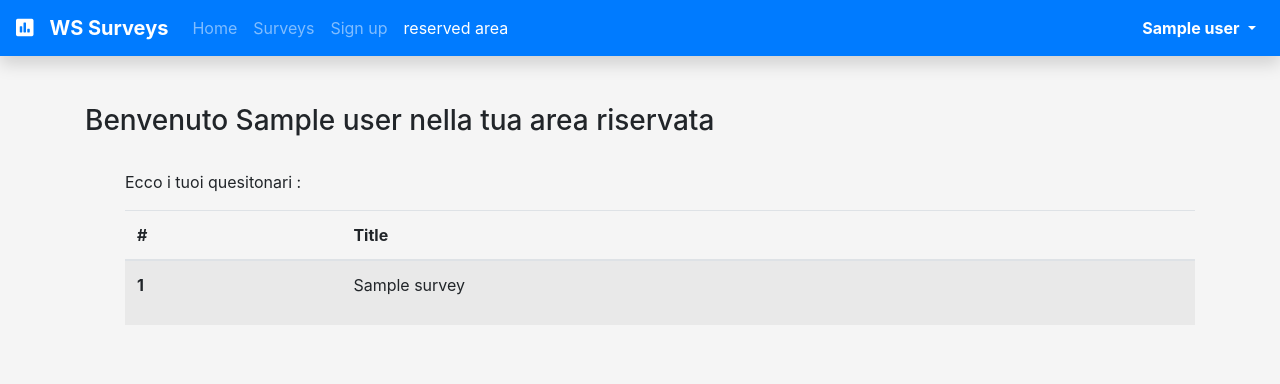
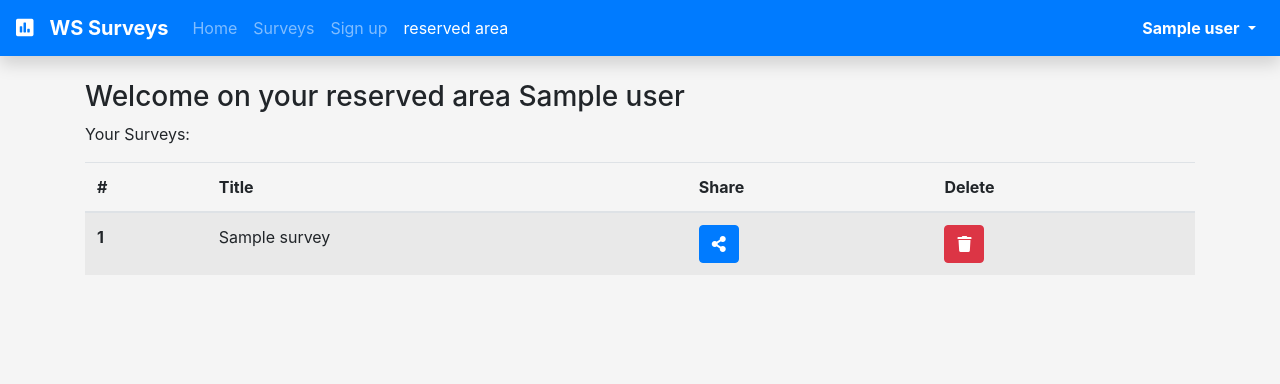
Before and after one commit to alessandrog98/Progetto-BD-2021, a Flask app: page /account/reservedarea in a window 1280 px wide. Shown: the top 384 px of the page. Run offline with Flask 2, Linux system fonts and the light colour scheme; a user stored in the database is signed in; tables that the repository leaves empty hold one stand-in row (values such as "Sample post"); some libraries are stand-ins or nearby versions.

Commit message:
Edit reserved

```diff
--- a/Site_code/static/js/reserved.js
+++ b/Site_code/static/js/reserved.js
@@ -1,9 +1,7 @@
-console.log("caricato")
-
-$(document).ready(function(){
+/*$(function(){
     $(".table").on('click', 'tr', function (e) {
         e.preventDefault();
         var id = $(this).attr('value');
         window.location.href = 'http://127.0.0.1:5000/survey/'+id+'/summary_questions/'
     })
-})
+})*/
--- a/Site_code/templates/front/reserved.html
+++ b/Site_code/templates/front/reserved.html
@@ -1,47 +1,34 @@
 {% extends "base_generic.html" %}
 
 {% block head %}
-    <script src="{{ static('js/reserved.js') }}"></script>
+{#    <script src="{{ static('js/reserved.js') }}"></script>#}
 {% endblock %}
 
+{% set survey = url_for('survey.get_survey_all') %}
+
 {% block content %}
-    <html>
-    <head>
-    <style>
-    body {
-      counter-reset: section;
-    }
-
-    #count::before {
-      counter-increment: section;
-      content: counter(section);
-    }
-    </style>
-    </head>
-    <body>
-
-    <br>
-    <h3>Benvenuto {{ user.get_full_name() }} nella tua area riservata</h3>
-        <ul>
-        <br>
-            <p> Ecco i tuoi quesitonari : </p>
+    <h3>Welcome on your reserved area {{ user.get_full_name() }}</h3>
+    <p>Your Surveys:</p>
     <table class="table table-striped table-hover">
         <thead>
         <tr>
             <th scope="col">#</th>
             <th scope="col">Title</th>
+            <th scope="col">Share</th>
+            <th scope="col">Delete</th>
         </tr>
         </thead>
         <tbody>
         {% set count = 1 %}
         {% for item in data %}
-                <tr value="{{ item.id }}" class="side-link">
-                  <th scope="row"><p id="count"></p></th>
+            <tr>
+                <th scope="row">{{ count }}</th>
                 <td>{{item.title}}</td>
+                <td><a class="btn btn-primary" href="{{ survey }}{{ item.id }}/answer"><i class="fas fa-share-alt"></i></a></td>
+                <td><a class="btn btn-danger" href=""><i class="fas fa-trash"></i></a></td>
             </tr>
             {% set count = count + 1 %}
         {% endfor %}
         </tbody>
     </table>
-        </ul>
 {% endblock %}
--- a/Site_code/templates/surveys/answer.html
+++ b/Site_code/templates/surveys/answer.html
@@ -26,7 +26,7 @@
     {% if survey.permit_anon_answer %}
         <h6 class="text-muted">This answer is Anonymous</h6>
     {% else %}
-        <h6 class="text-muted">This answer will be posted under the name ...</h6>
+        <h6 class="text-muted">This answer will be posted under the name {{ user.get_full_name() }}</h6>
     {% endif %}
 
     <div id="itemsContainer" class="col-xl-10 ml-auto mr-auto">
```
Lines whose indentation alone changed are shown as unchanged.
